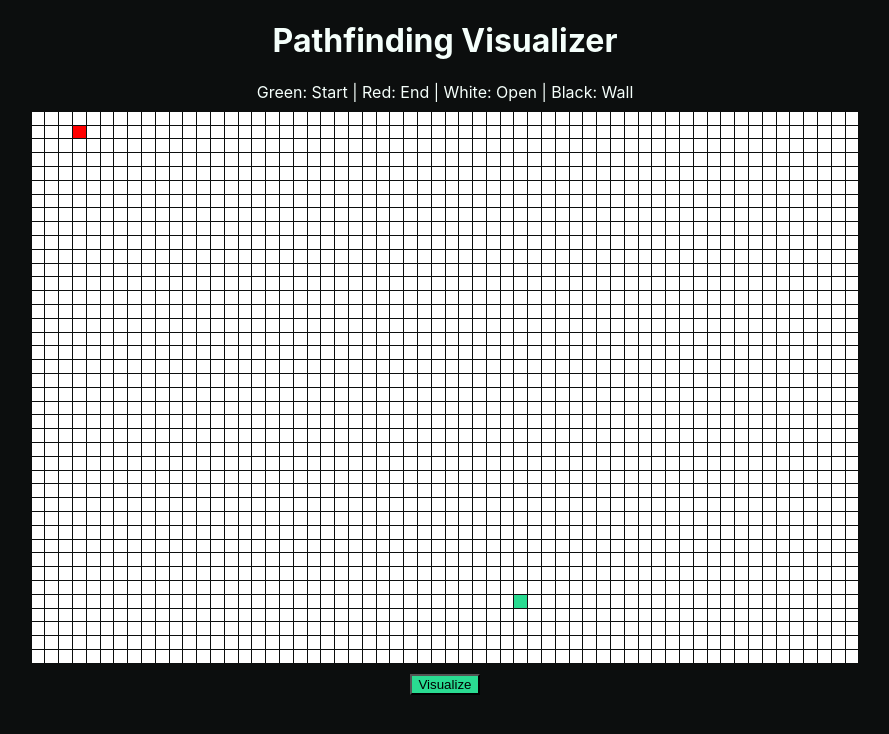
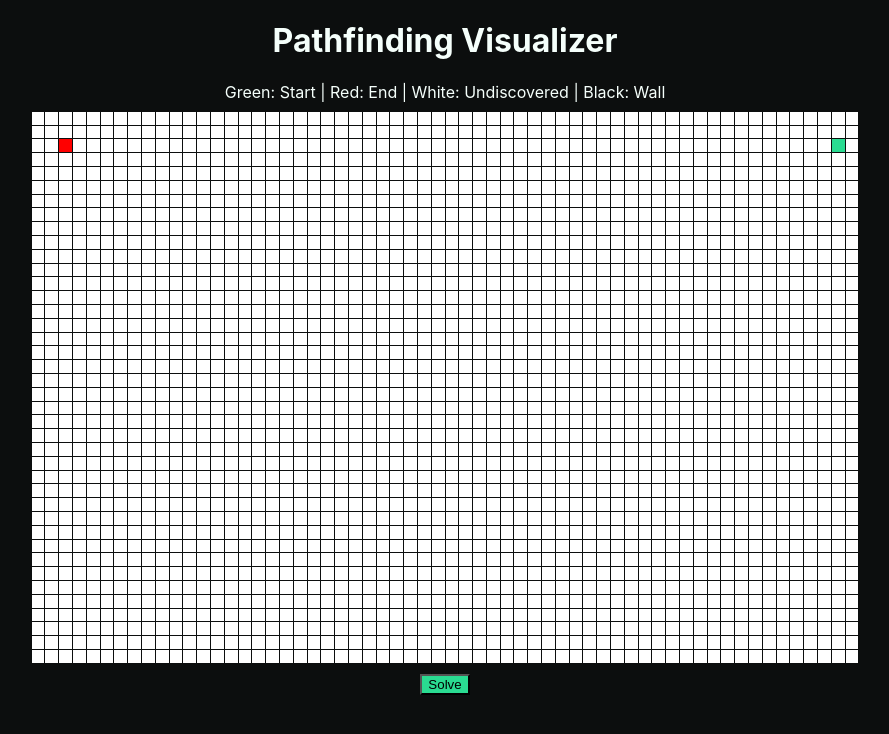
Before and after one commit to OrigamiJoji/Visualizer, a React (Create React App) app: page / in a window 1280 px wide. Shown: the top 734 px of the page, without its empty margins (195-1084 px from the left). Built offline with nearby package versions, Linux system fonts and the light colour scheme.

Commit message:
interface wip

```diff
--- a/src/App.js
+++ b/src/App.js
@@ -11,7 +11,7 @@ function App() {
       </div>
       <div className="container">
         <div className="item">
-          Green: Start | Red: End | White: Open | Black: Wall
+          Green: Start | Red: End | White: Undiscovered | Black: Wall
         </div>
       </div>
       <div className="grid">
--- a/src/PathfindingVisualizer/Node.css
+++ b/src/PathfindingVisualizer/Node.css
@@ -21,6 +21,7 @@
 .node#searched {
   animation-name: "discovered";
   animation-delay: 1s;
+  animation-duration: 1s;
   animation-fill-mode: forwards;
 }
 .node#solution {
--- a/src/PathfindingVisualizer/Node.jsx
+++ b/src/PathfindingVisualizer/Node.jsx
@@ -1,15 +1,18 @@
 import React, { Component } from "react";
 import "./Node.css";
+import PV from "./PathfindingVisualizer";
 
 export default class Node extends Component {
-  constructor(props) {
-    super(props);
-    this.state = {};
+
+  setWall() {
+    const {row, col} = this.props;
+    var physicalNodeRow = ".nodeRow:nth-of-type(" + (row + 1) + ")";
+  var physicalNode = ".node:nth-of-type(" + (col + 1) + ")";
+  document
+    .querySelector(physicalNodeRow)
+    .querySelector(physicalNode).style.backgroundColor = "yellow";
   }
 
-  updateProps(props) {
-    this.state = props;
-  }
   render() {
     const { col, row, isStart, isEnd, isWall } = this.props;
     var nodeType;
@@ -22,16 +25,12 @@ export default class Node extends Component {
     if (isWall) {
       nodeType = "wall";
     }
-
     return (
       <>
-        <div className="node" id={nodeType} onClick={() => this.setWall()}></div>
+        <div className="node" id={nodeType} onClick={() => {makeWall(row, col)}}></div>
       </>
     );
+
   }
 
-  setWall() {
-    this.isWall = true;
-    this.render();
-  }
 }
--- a/src/PathfindingVisualizer/PathfindingVisualizer.jsx
+++ b/src/PathfindingVisualizer/PathfindingVisualizer.jsx
@@ -8,10 +8,10 @@ const MAX_ROW = 40;
 const MAX_COL = 60;
 
 // Positions of start and end nodes
-const START_NODE_ROW = 35;
-const START_NODE_COL = 35;
-const END_NODE_ROW = 1;
-const END_NODE_COL = 3;
+const START_NODE_ROW = 2;
+const START_NODE_COL = 58;
+const END_NODE_ROW = 2;
+const END_NODE_COL = 2;
 
 // Component PathfindingVisualizer
 export default class PathfindingVisualizer extends Component {
@@ -25,8 +25,13 @@ export default class PathfindingVisualizer extends Component {
     this.grid = createGrid(MAX_ROW, MAX_COL);
   }
 
+  makeWall(row, col) {
+    this.grid[row][col].isWall = true;
+  }
+
   // When component renders, return a div for each row and x nodes contained within
   // Set the node's values to the predetermined grid values.
+
   render() {
     return (
       <>
@@ -50,8 +55,9 @@ export default class PathfindingVisualizer extends Component {
           );
         })}
         <div className="container">
+
           <button className="item" onClick={() => visualize(this.grid)}>
-            Visualize
+            Solve
           </button>
         </div>
       </>
@@ -60,6 +66,11 @@ export default class PathfindingVisualizer extends Component {
 }
 
 function visualize(grid) {
+  if(START_NODE_COL == END_NODE_COL && END_NODE_ROW == START_NODE_ROW) {
+    document.querySelector("button").innerText = "Error";
+    return;
+  }
+
   solve(
     grid,
     grid[START_NODE_ROW][START_NODE_COL],
--- a/src/PathfindingVisualizer/algorithms/dijkstras.jsx
+++ b/src/PathfindingVisualizer/algorithms/dijkstras.jsx
@@ -39,8 +39,6 @@ export function solve(grid, start, end) {
   start.isDiscovered = true;
   start.distance = 0;
   searchQueue.push(start);
-  console.log(end);
-
   while (unsolved) {
     getNodes(grid);
   }
@@ -48,8 +46,6 @@ export function solve(grid, start, end) {
 }
 
 function animateDiscoveries(orderedNodes, end) {
-  console.log(end);
-
   orderedNodes.forEach((e, i) => {
     setTimeout(() => {
       changeNodeDiscover(e);
@@ -69,12 +65,15 @@ function animateSolution(end) {
 }
 
 function backtrack(end) {
-  const solution = [];
+  let tempStack = [];
+  let solution = [];
   var currentNode = end.previousNode;
   for (var i = end.distance; i > 1; i--) {
-    solution.push(currentNode);
-    console.log(currentNode.previousNode);
+    tempStack.push(currentNode);
     currentNode = currentNode.previousNode;
+  }
+  for(let i = tempStack.length; i > 0; i--) {
+    solution.push(tempStack.pop());
   }
   return solution;
 }
```
